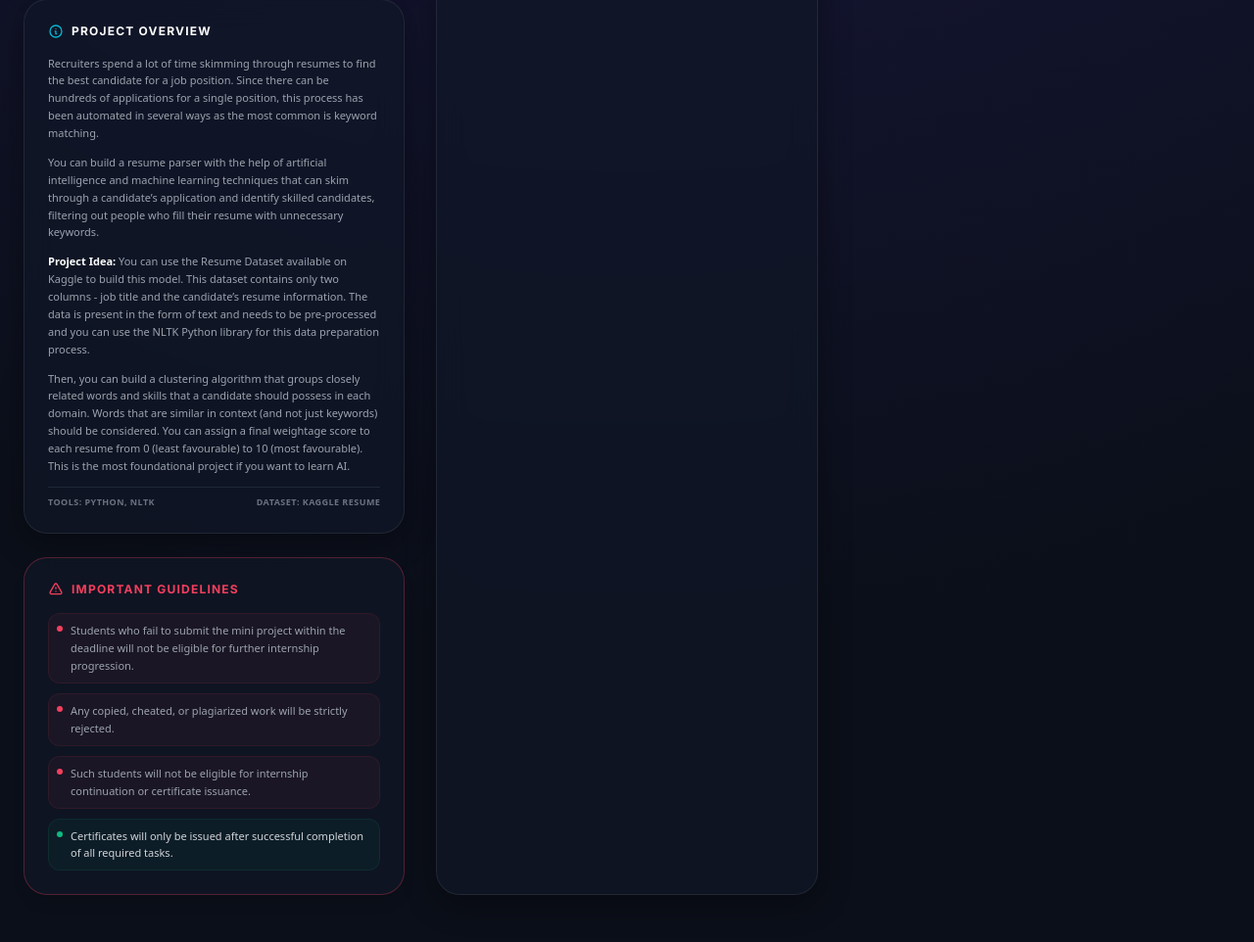
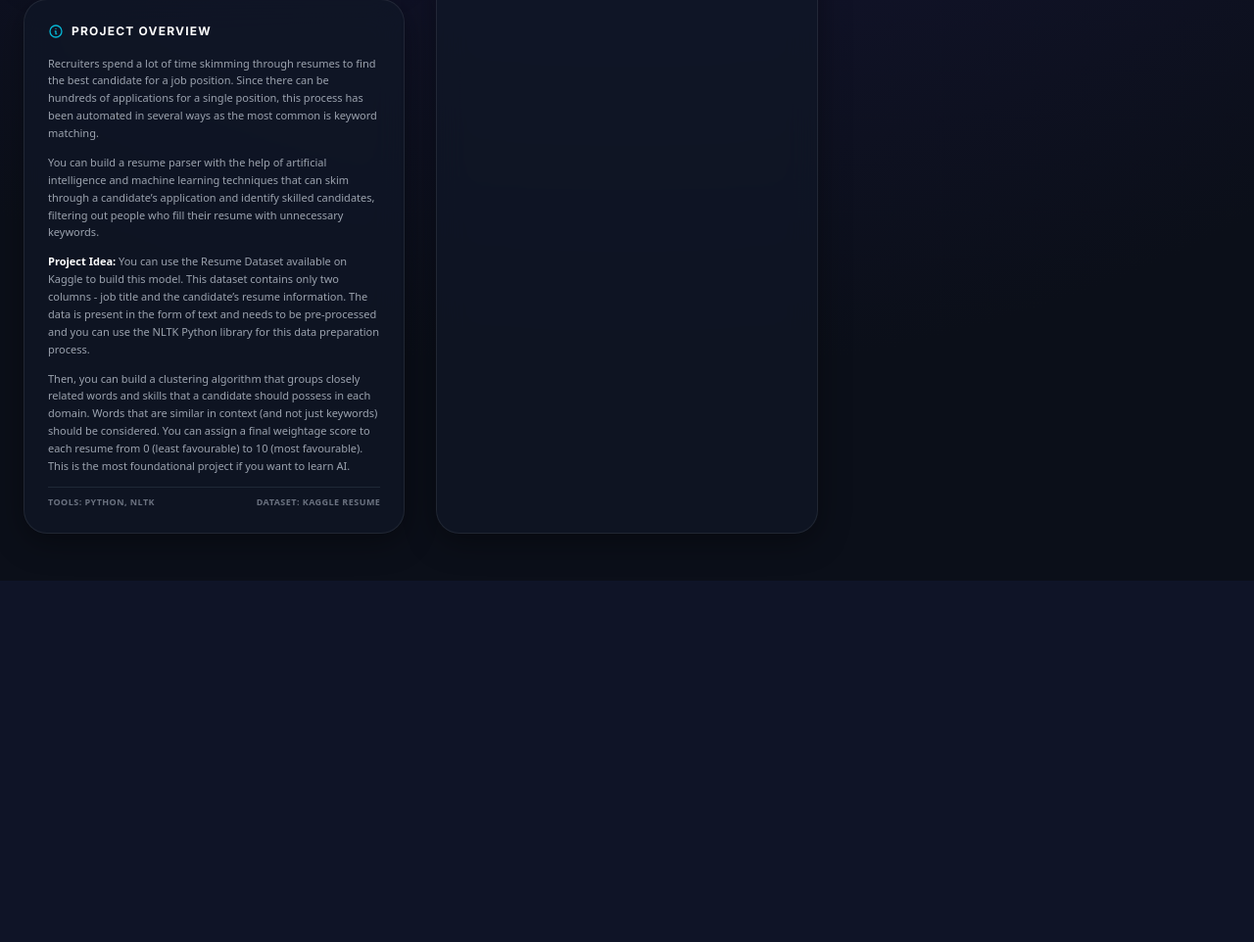
Before and after one commit to 1at23cs079-Mahi/AI-Resume-Parser-Screening-System, a Flask app: page / in a window 1280 px wide. Shown: the part 965-1927 px from the top of the page at 98% size. After the commit the page ends 1558 px from the top, so only its background shows below. Run offline with Flask 3, Linux system fonts and the light colour scheme; data comes from the database, SQL or seed files in the repository; some libraries are stand-ins or nearby versions.

Commit message:
chore: remove academic policy cards from website UI to maintain pristine real-world corporate ATS design

```diff
--- a/templates/dashboard.html
+++ b/templates/dashboard.html
@@ -175,34 +175,6 @@
           <div class="pt-2 border-t border-gray-800 flex justify-between text-[9px] text-gray-500 font-bold uppercase tracking-wider">
             <span>Tools: Python, NLTK</span>
             <span>Dataset: Kaggle Resume</span>
-          </div>
-        </div>
-      </div>
-
-      <!-- Internship Guidelines Card -->
-      <div class="glass-card p-6 flex flex-col gap-4 border-accent-rose/30 shadow-lg glow-rose">
-        <h2 class="text-xs font-bold font-outfit text-accent-rose flex items-center gap-2 uppercase tracking-widest">
-          <svg class="w-4 h-4 text-accent-rose" fill="none" stroke="currentColor" viewBox="0 0 24 24" stroke-width="2">
-            <path stroke-linecap="round" stroke-linejoin="round" d="M12 9v2m0 4h.01m-6.938 4h13.856c1.54 0 2.502-1.667 1.732-3L13.732 4c-.77-1.333-2.694-1.333-3.464 0L3.34 16c-.77 1.333.192 3 1.732 3z" />
-          </svg>
-          Important Guidelines
-        </h2>
-        <div class="text-[11px] text-gray-400 leading-relaxed space-y-2.5 font-sans">
-          <div class="flex gap-2 items-start bg-accent-rose/5 p-2 rounded-xl border border-accent-rose/10">
-            <span class="w-1.5 h-1.5 rounded-full bg-accent-rose shrink-0 mt-1"></span>
-            <p>Students who fail to submit the mini project within the deadline will not be eligible for further internship progression.</p>
-          </div>
-          <div class="flex gap-2 items-start bg-accent-rose/5 p-2 rounded-xl border border-accent-rose/10">
-            <span class="w-1.5 h-1.5 rounded-full bg-accent-rose shrink-0 mt-1"></span>
-            <p>Any copied, cheated, or plagiarized work will be strictly rejected.</p>
-          </div>
-          <div class="flex gap-2 items-start bg-accent-rose/5 p-2 rounded-xl border border-accent-rose/10">
-            <span class="w-1.5 h-1.5 rounded-full bg-accent-rose shrink-0 mt-1"></span>
-            <p>Such students will not be eligible for internship continuation or certificate issuance.</p>
-          </div>
-          <div class="flex gap-2 items-start bg-accent-emerald/5 p-2 rounded-xl border border-accent-emerald/10">
-            <span class="w-1.5 h-1.5 rounded-full bg-accent-emerald shrink-0 mt-1"></span>
-            <p class="text-gray-300">Certificates will only be issued after successful completion of all required tasks.</p>
           </div>
         </div>
       </div>
```
